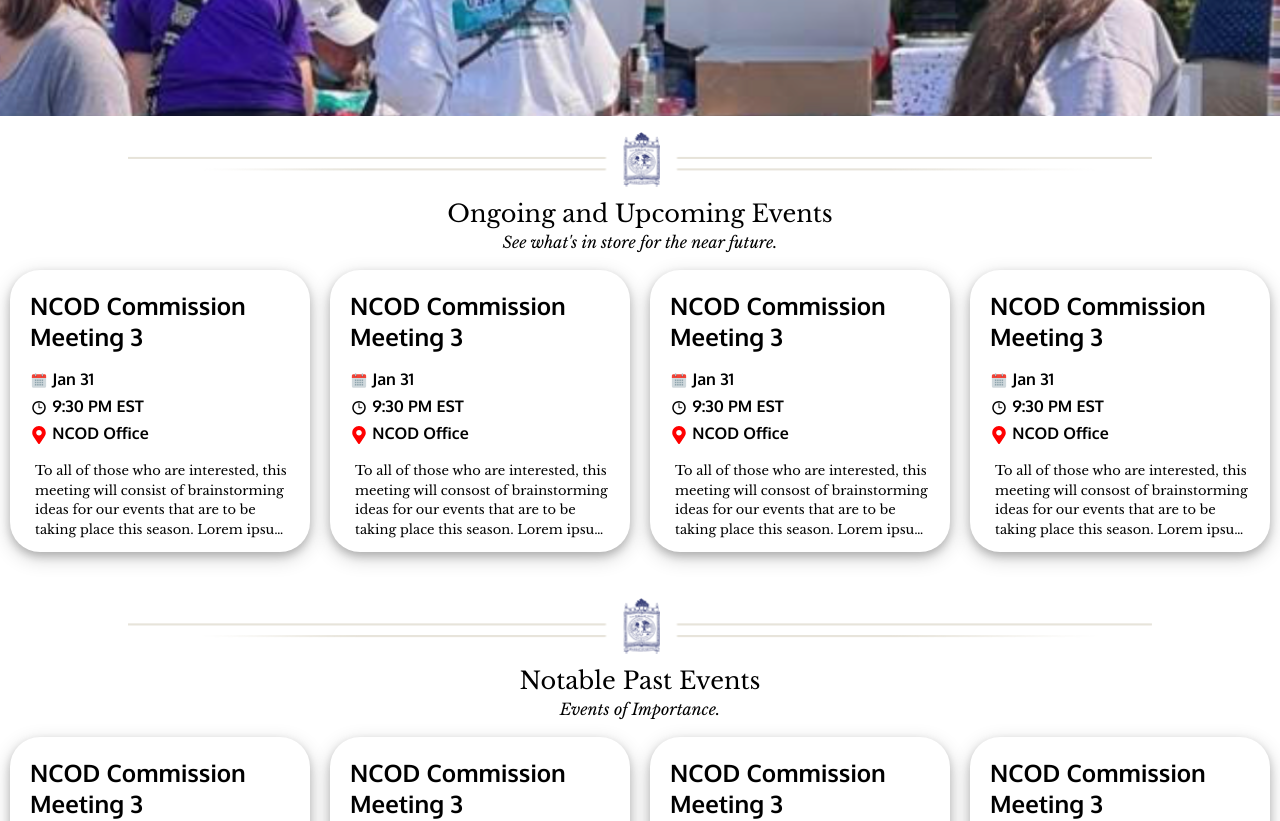
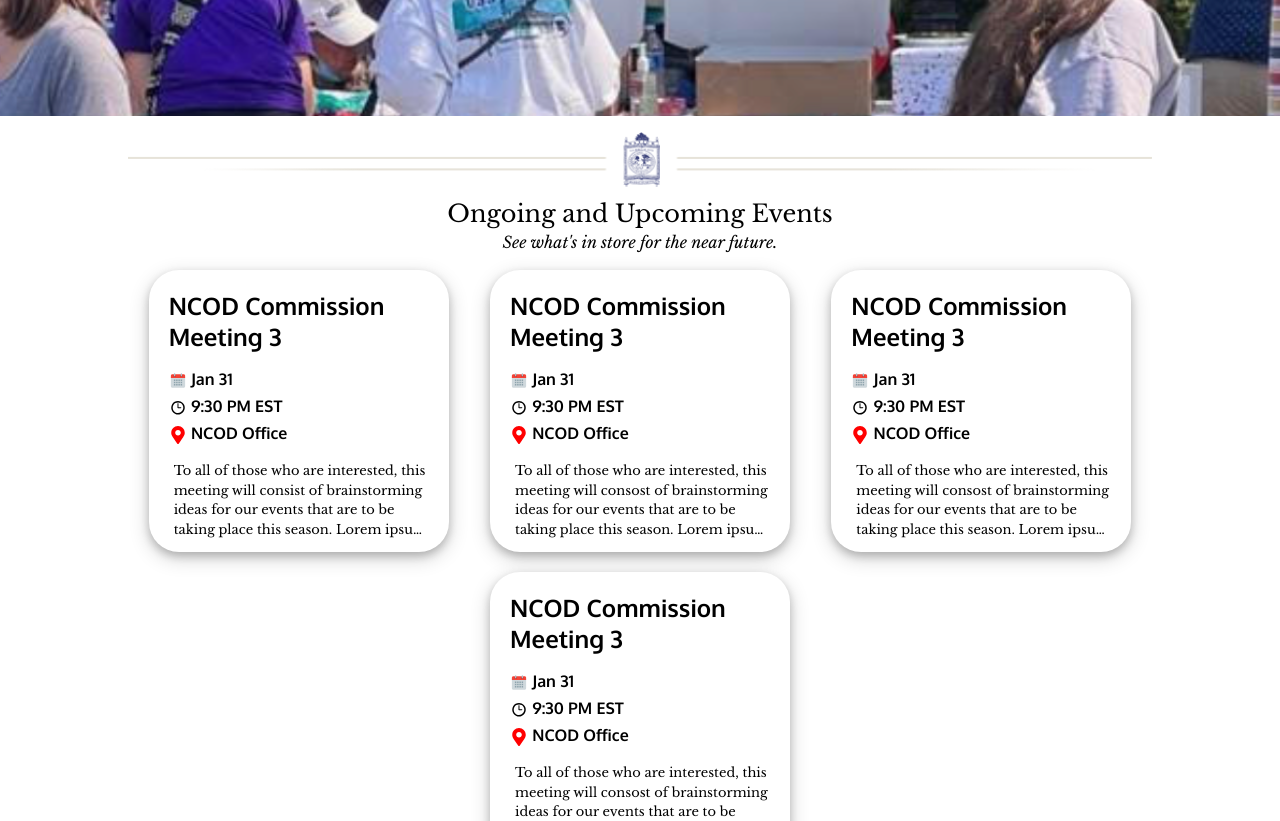
Before and after one commit to Aapuji/Natick-Disabilities-Website, a Next.js app: page /events in a window 1280 px wide. Shown: the part 580-1401 px from the top of the page. Built offline with nearby package versions, Linux system fonts and the light colour scheme.

Commit message:
Added inner content `div` for `Section`s.

```diff
--- a/components/Section.js
+++ b/components/Section.js
@@ -26,9 +26,12 @@ const Section = ({
           height={5300}
         />
       </div>
+
       { title ? <h1 className={styles.header}>{title}</h1> : <></> }
       { subtitle ? <p className={styles.subheader}>{subtitle}</p> : <></> }
-      {children}
+      <div className={styles.content}>
+        { children }
+      </div>
     </section>
     <br />
   </>;
```
